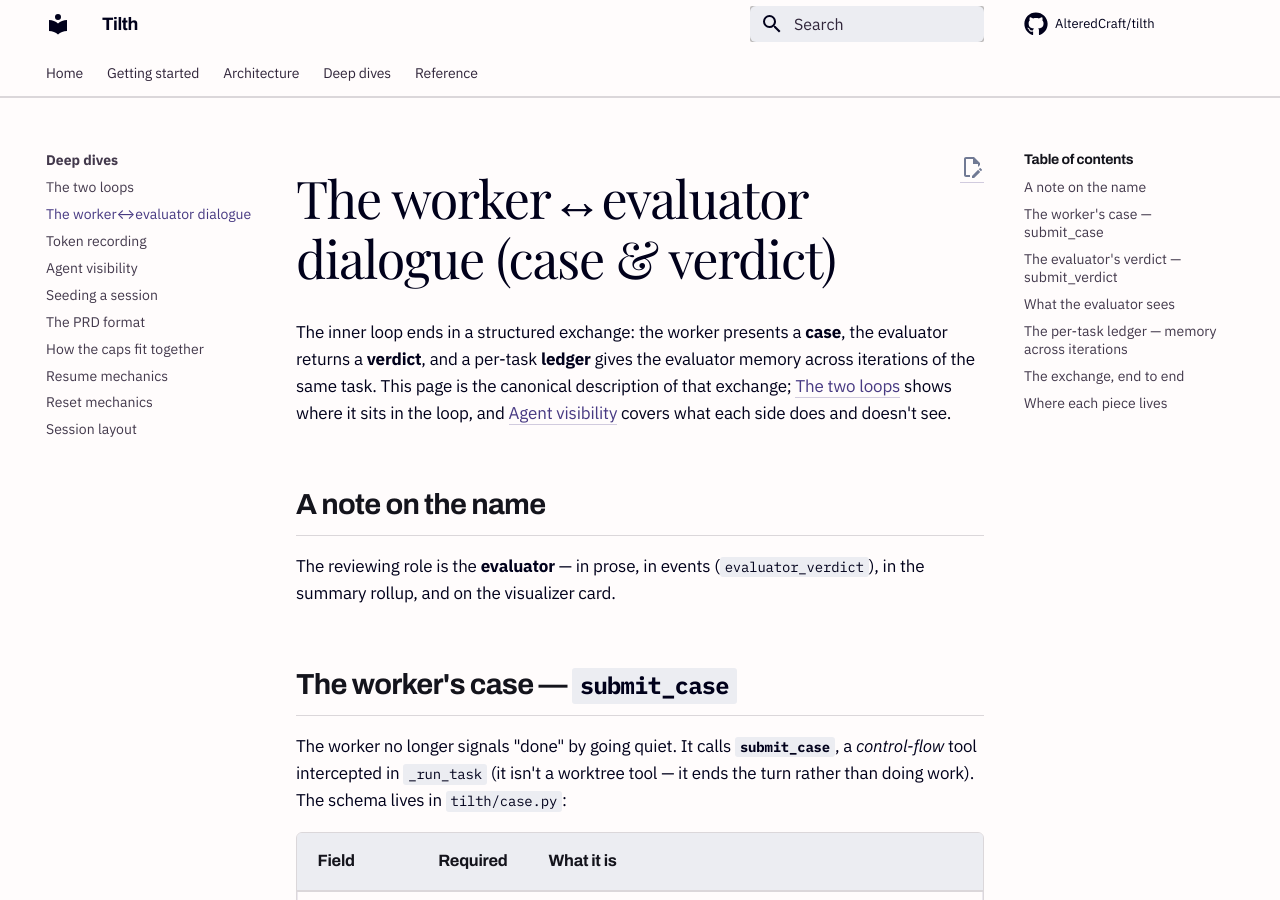
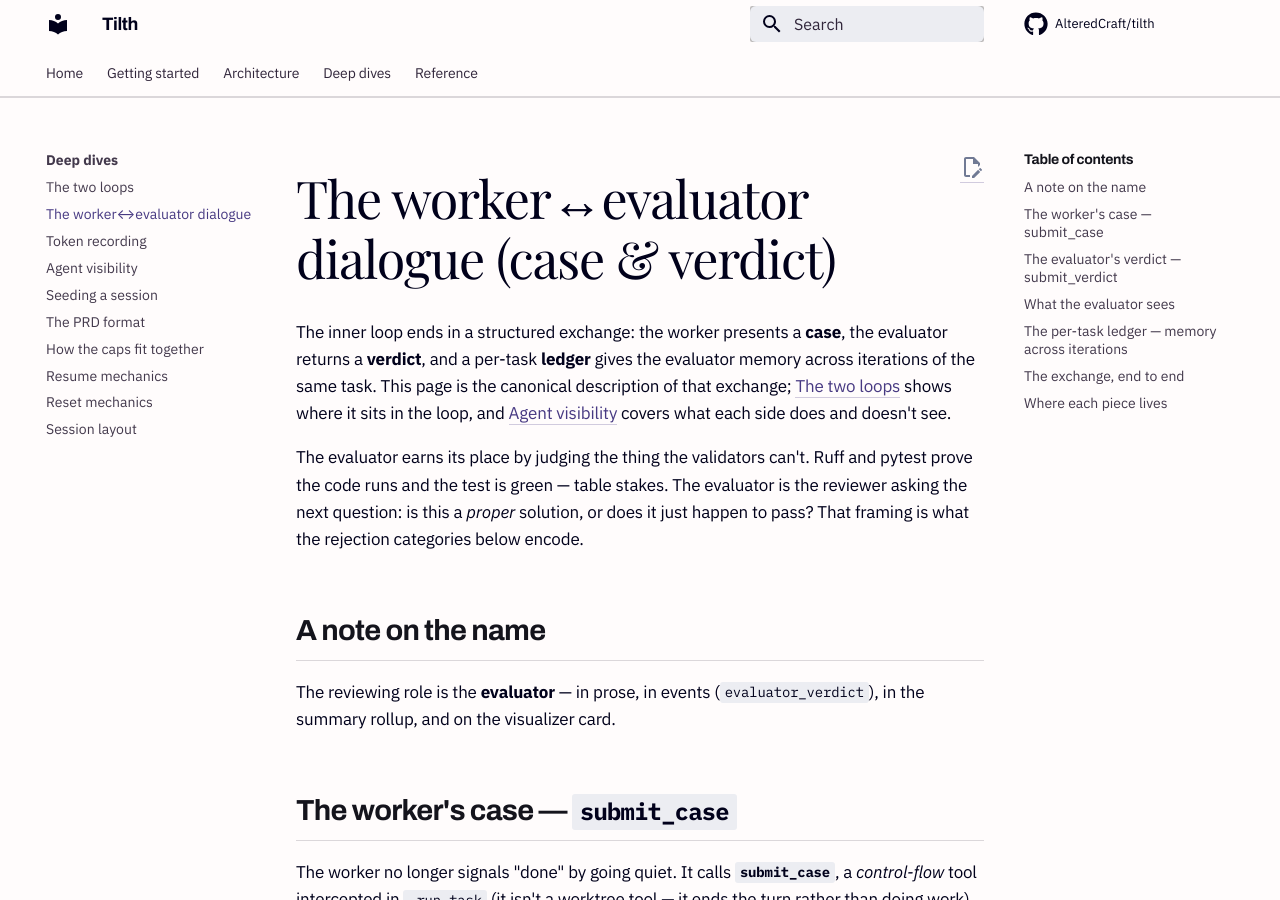
Before and after one commit to AlteredCraft/tilth, an MkDocs documentation site: the page built from docs/deep-dives/worker-evaluator-dialogue.md, in a window 1280 px wide and 900 px high. Built offline with MkDocs 1.6.1 and Material for MkDocs 9.7.7, drawn with Linux system fonts in a browser that asks for light colours; some web fonts are replaced; comment, search, counter and statistics services are not loaded.

Commit message:
docs: add interactive-vs-autonomous framing + caps rationale + evaluator "proper solution" framing
Surfaced from the Pi-harness considerations review:
- README + docs/index: "How Tilth differs" — Tilth is autonomous, so it carries
  machinery a pair-programming agent can skip (evaluator, caps, ledger, hidden
  state, offline-first observability).
- caps.md: why the caps exist — they stand in for the human who isn't watching.
- evaluator.md + worker-evaluator-dialogue.md: passing validators is table stakes;
  the evaluator judges whether the change is a *proper* solution.

Companion forward-looking issues stubbed: #30 #31 #32 #33.

Co-Authored-By: Claude Opus 4.8 (1M context) <noreply@anthropic.com>

```diff
--- a/docs/deep-dives/worker-evaluator-dialogue.md
+++ b/docs/deep-dives/worker-evaluator-dialogue.md
@@ -6,6 +6,11 @@ memory across iterations of the same task. This page is the canonical descriptio
 of that exchange; [The two loops](two-loops.md) shows where it sits in the loop,
 and [Agent visibility](agent-visibility.md) covers what each side does and doesn't
 see.
+
+The evaluator earns its place by judging the thing the validators can't. Ruff and
+pytest prove the code runs and the test is green — table stakes. The evaluator is
+the reviewer asking the next question: is this a *proper* solution, or does it just
+happen to pass? That framing is what the rejection categories below encode.
 
 ## A note on the name
 
```
Also changed, not shown: README.md (+4 -0 lines), docs/deep-dives/caps.md (+2 -0 lines), docs/index.md (+13 -0 lines), tilth/prompts/evaluator.md (+1 -1 lines).
